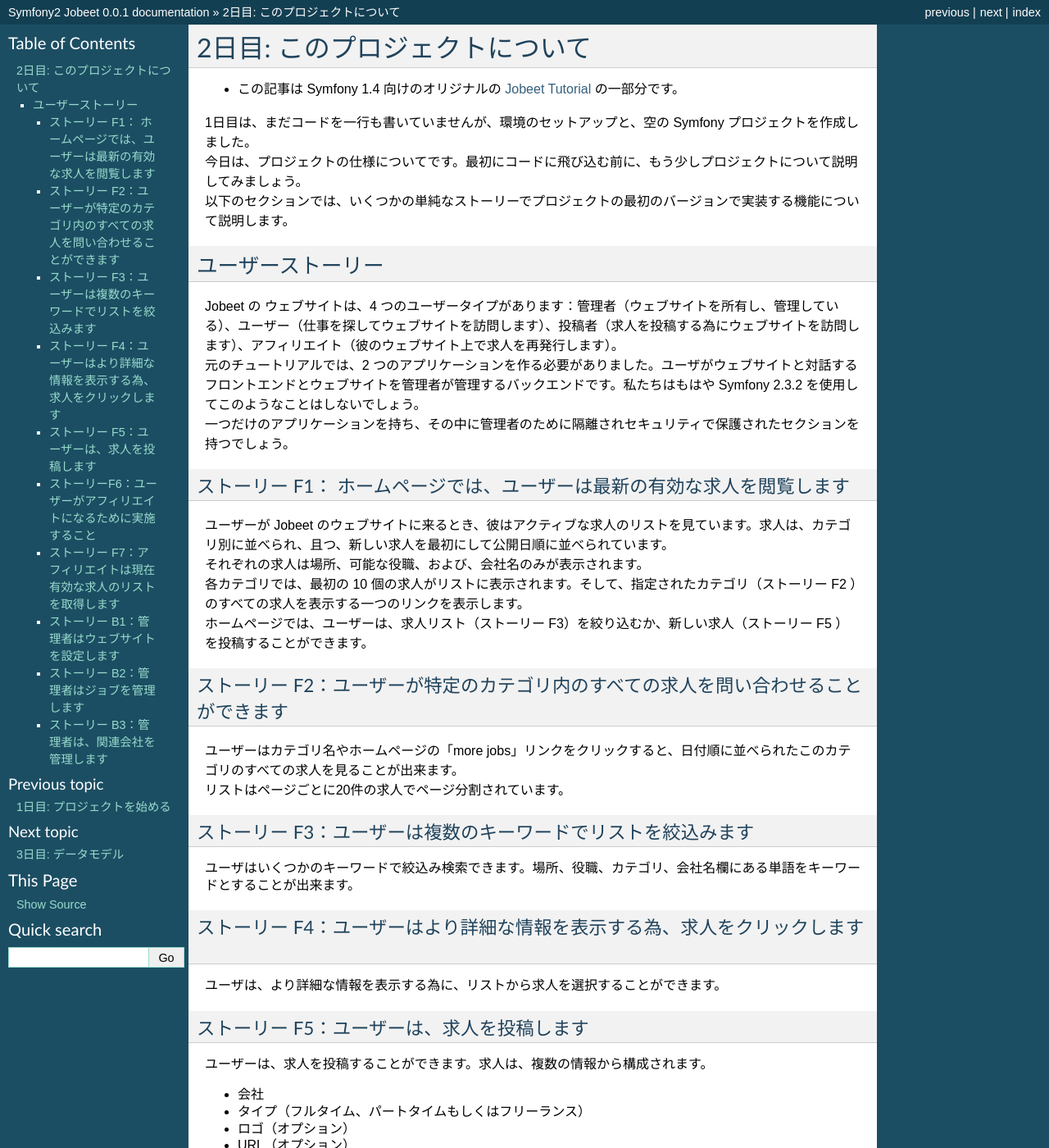
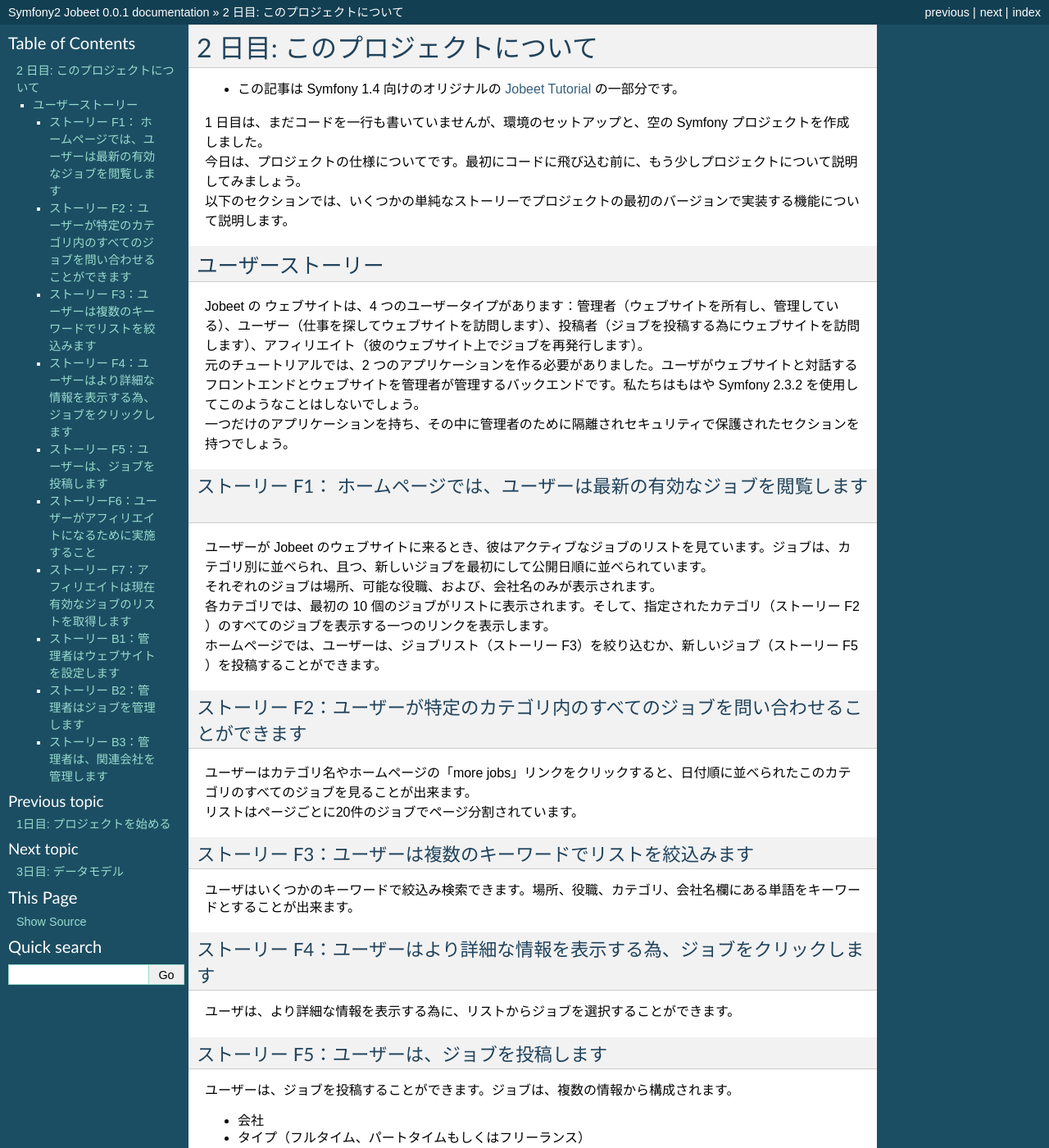
Before and after one commit to symfony-japan-old/symfony2-jobeet-ja, a Sphinx documentation site: the page built from source/day-2-the-project.rst, in a window 1280 px wide and 1400 px high. Shown: the whole window at 82% size. Built offline with Sphinx 7.4.7, drawn with Linux system fonts in a browser that asks for light colours; some of the changed text lies outside the part shown.

```diff
--- a/source/day-2-the-project.rst
+++ b/source/day-2-the-project.rst
@@ -1,46 +1,46 @@
-2日目: このプロジェクトについて
+2 日目: このプロジェクトについて
 ==============================
 .. include:: common/original.rst.inc
 
-| 1日目は、まだコードを一行も書いていませんが、環境のセットアップと、空の Symfony プロジェクトを作成しました。
+| 1 日目は、まだコードを一行も書いていませんが、環境のセットアップと、空の Symfony プロジェクトを作成しました。
 | 今日は、プロジェクトの仕様についてです。最初にコードに飛び込む前に、もう少しプロジェクトについて説明してみましょう。
 | 以下のセクションでは、いくつかの単純なストーリーでプロジェクトの最初のバージョンで実装する機能について説明します。
 
 ユーザーストーリー
 ------------------
 
-| Jobeet の ウェブサイトは、4 つのユーザータイプがあります：管理者（ウェブサイトを所有し、管理している）、ユーザー（仕事を探してウェブサイトを訪問します）、投稿者（求人を投稿する為にウェブサイトを訪問します）、アフィリエイト（彼のウェブサイト上で求人を再発行します）。
+| Jobeet の ウェブサイトは、4 つのユーザータイプがあります：管理者（ウェブサイトを所有し、管理している）、ユーザー（仕事を探してウェブサイトを訪問します）、投稿者（ジョブを投稿する為にウェブサイトを訪問します）、アフィリエイト（彼のウェブサイト上でジョブを再発行します）。
 | 元のチュートリアルでは、2 つのアプリケーションを作る必要がありました。ユーザがウェブサイトと対話するフロントエンドとウェブサイトを管理者が管理するバックエンドです。私たちはもはや Symfony 2.3.2 を使用してこのようなことはしないでしょう。
 | 一つだけのアプリケーションを持ち、その中に管理者のために隔離されセキュリティで保護されたセクションを持つでしょう。
 
-ストーリー F1： ホームページでは、ユーザーは最新の有効な求人を閲覧します
+ストーリー F1： ホームページでは、ユーザーは最新の有効なジョブを閲覧します
 ~~~~~~~~~~~~~~~~~~~~~~~~~~~~~~~~~~~~~~~~~~~~~~~~~~~~~~~~~~~~~~~~~~~~~~~~
 
-| ユーザーが Jobeet のウェブサイトに来るとき、彼はアクティブな求人のリストを見ています。求人は、カテゴリ別に並べられ、且つ、新しい求人を最初にして公開日順に並べられています。
-| それぞれの求人は場所、可能な役職、および、会社名のみが表示されます。
-| 各カテゴリでは、最初の 10 個の求人がリストに表示されます。そして、指定されたカテゴリ（ストーリー F2 ）のすべての求人を表示する一つのリンクを表示します。
-| ホームページでは、ユーザーは、求人リスト（ストーリー F3）を絞り込むか、新しい求人（ストーリー F5 ）を投稿することができます。
+| ユーザーが Jobeet のウェブサイトに来るとき、彼はアクティブなジョブのリストを見ています。ジョブは、カテゴリ別に並べられ、且つ、新しいジョブを最初にして公開日順に並べられています。
+| それぞれのジョブは場所、可能な役職、および、会社名のみが表示されます。
+| 各カテゴリでは、最初の 10 個のジョブがリストに表示されます。そして、指定されたカテゴリ（ストーリー F2 ）のすべてのジョブを表示する一つのリンクを表示します。
+| ホームページでは、ユーザーは、ジョブリスト（ストーリー F3）を絞り込むか、新しいジョブ（ストーリー F5 ）を投稿することができます。
 
-ストーリー F2：ユーザーが特定のカテゴリ内のすべての求人を問い合わせることができます
+ストーリー F2：ユーザーが特定のカテゴリ内のすべてのジョブを問い合わせることができます
 ~~~~~~~~~~~~~~~~~~~~~~~~~~~~~~~~~~~~~~~~~~~~~~~~~~~~~~~~~~~~~~~~~~~~~~~~~~~~~~~~~~~
 
-| ユーザーはカテゴリ名やホームページの「more jobs」リンクをクリックすると、日付順に並べられたこのカテゴリのすべての求人を見ることが出来ます。
-| リストはページごとに20件の求人でページ分割されています。
+| ユーザーはカテゴリ名やホームページの「more jobs」リンクをクリックすると、日付順に並べられたこのカテゴリのすべてのジョブを見ることが出来ます。
+| リストはページごとに20件のジョブでページ分割されています。
 
 ストーリー F3：ユーザーは複数のキーワードでリストを絞込みます
 ~~~~~~~~~~~~~~~~~~~~~~~~~~~~~~~~~~~~~~~~~~~~~~~~~~~~~~~~~~~~~
 
 ユーザはいくつかのキーワードで絞込み検索できます。場所、役職、カテゴリ、会社名欄にある単語をキーワードとすることが出来ます。
 
-ストーリー F4：ユーザーはより詳細な情報を表示する為、求人をクリックします
+ストーリー F4：ユーザーはより詳細な情報を表示する為、ジョブをクリックします
 ~~~~~~~~~~~~~~~~~~~~~~~~~~~~~~~~~~~~~~~~~~~~~~~~~~~~~~~~~~~~~~~~~~~~~~~~~
 
-ユーザは、より詳細な情報を表示する為に、リストから求人を選択することができます。
+ユーザは、より詳細な情報を表示する為に、リストからジョブを選択することができます。
 
-ストーリー F5：ユーザーは、求人を投稿します
+ストーリー F5：ユーザーは、ジョブを投稿します
 ~~~~~~~~~~~~~~~~~~~~~~~~~~~~~~~~~~~~~~~~~~~
 
-ユーザーは、求人を投稿することができます。求人は、複数の情報から構成されます。
+ユーザーは、ジョブを投稿することができます。ジョブは、複数の情報から構成されます。
 
 * 会社
 * タイプ（フルタイム、パートタイムもしくはフリーランス）
@@ -51,14 +51,14 @@
 * カテゴリ（ユーザーは、選択可能なカテゴリのリストから選びます）
 * 仕事の説明（URLとメールが自動的にリンクされます）
 * 応募方法（URLとメールは自動的にリンクされます）
-* 公開（アフィリエイトのウェブサイト上でも求人を公開することが出来るかどうか）
+* 公開（アフィリエイトのウェブサイト上でもジョブを公開することが出来るかどうか）
 * Eメール（投稿者の電子メール）
 
-| 手続きは2つのプロセスのみです。まず、ユーザーは仕事を説明するために、必要なすべての情報をフォームに入力した後、最終的な求人ページをプレビューすることにより、情報を検証します。
+| 手続きは2つのプロセスのみです。まず、ユーザーは仕事を説明するために、必要なすべての情報をフォームに入力した後、最終的なジョブページをプレビューすることにより、情報を検証します。
 | 仕事を投稿するアカウントを作成する必要はありません。
-| 求人は（作成されたときにユーザに与えられたトークンによって保護された）特定のURLのみで変更することが出来ます。
-| 各求人は30日間有効です（これは管理者によって設定されます）。
-| ユーザーは戻ってきて再度アクティブにするか、5日未満で期限切れとなる場合のみ、求人の期間の検証を30日以上に広げることが出来ます。
+| ジョブは（作成されたときにユーザに与えられたトークンによって保護された）特定のURLのみで変更することが出来ます。
+| 各ジョブは 30 日間有効です（これは管理者によって設定されます）。
+| ユーザーは戻ってきて再度アクティブにするか、 5 日未満で期限切れとなる場合のみ、ジョブの期間の検証を 30 日以上に広げることが出来ます。
 
 ストーリーF6：ユーザーがアフィリエイトになるために実施すること
 ~~~~~~~~~~~~~~~~~~~~~~~~~~~~~~~~~~~~~~~~~~~~~~~~~~~~~~~~~~~~~~
@@ -74,11 +74,11 @@
 
 アフィリエイトのアカウントは管理者（ストーリー B3 ）によって有効化されなければなりません。有効化した後は、アフィリエイトは API で利用するトークンを電子メールで受け取ります。
 
-ストーリー F7：アフィリエイトは現在有効な求人のリストを取得します
+ストーリー F7：アフィリエイトは現在有効なジョブのリストを取得します
 ~~~~~~~~~~~~~~~~~~~~~~~~~~~~~~~~~~~~~~~~~~~~~~~~~~~~~~~~~~~~~~~~~
 
-| アフィリエイトは、彼のアフィリエイトトークンを使用してAPIを呼び出して、現在の求人リストを取得できます。リストは、 XML 、 JSON や YAML 形式で返すことができます。
-| アフィリエイトは、返される求人数を制限することが出来、また、カテゴリを指定することでクエリを絞り込むことができます。
+| アフィリエイトは、自分のアフィリエイトトークンを使用して API を呼び出して、現在のジョブリストを取得できます。リストは、 XML 、 JSON や YAML 形式で返すことができます。
+| アフィリエイトは、返されるジョブ数を制限することが出来、また、カテゴリを指定することでクエリを絞り込むことができます。
 
 ストーリー B1：管理者はウェブサイトを設定します
 ~~~~~~~~~~~~~~~~~~~~~~~~~~~~~~~~~~~~~~~~~~~~~~~
@@ -88,7 +88,7 @@
 ストーリー B2：管理者はジョブを管理します
 ~~~~~~~~~~~~~~~~~~~~~~~~~~~~~~~~~~~~~~~~~
 
-管理者は投稿された求人を編集、削除することができます。
+管理者は投稿されたジョブを編集、削除することができます。
 
 ストーリー B3：管理者は、関連会社を管理します
 ~~~~~~~~~~~~~~~~~~~~~~~~~~~~~~~~~~~~~~~~~~~~~
```
Also changed, not shown: source/day-6-more-with-the-model.rst (+6 -6 lines), source/day-7-playing-with-the-category-page.rst (+4 -8 lines).
